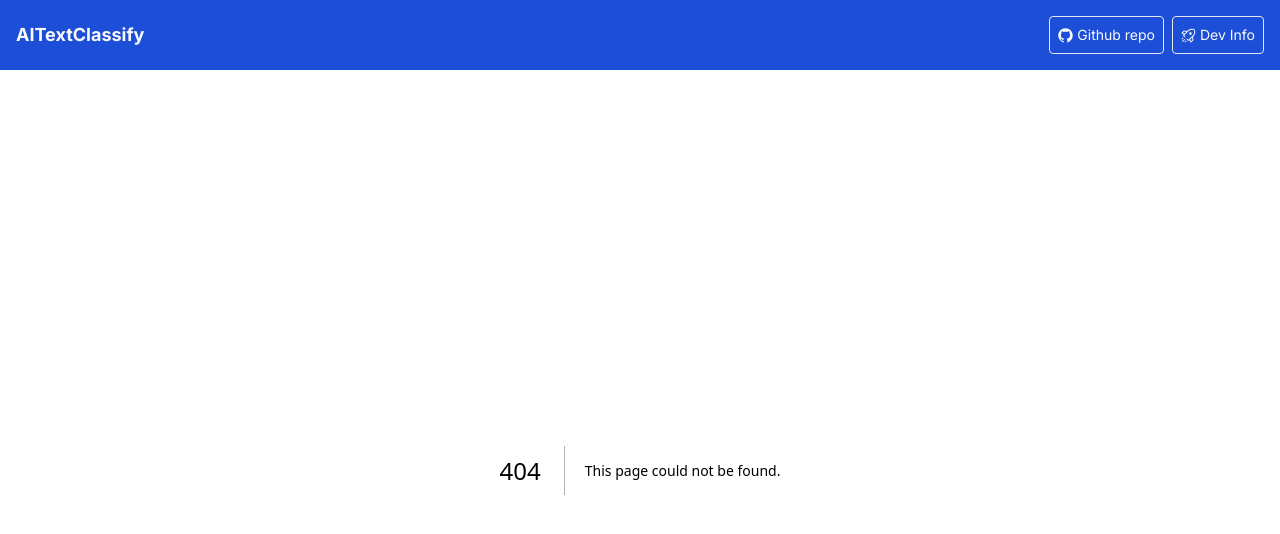
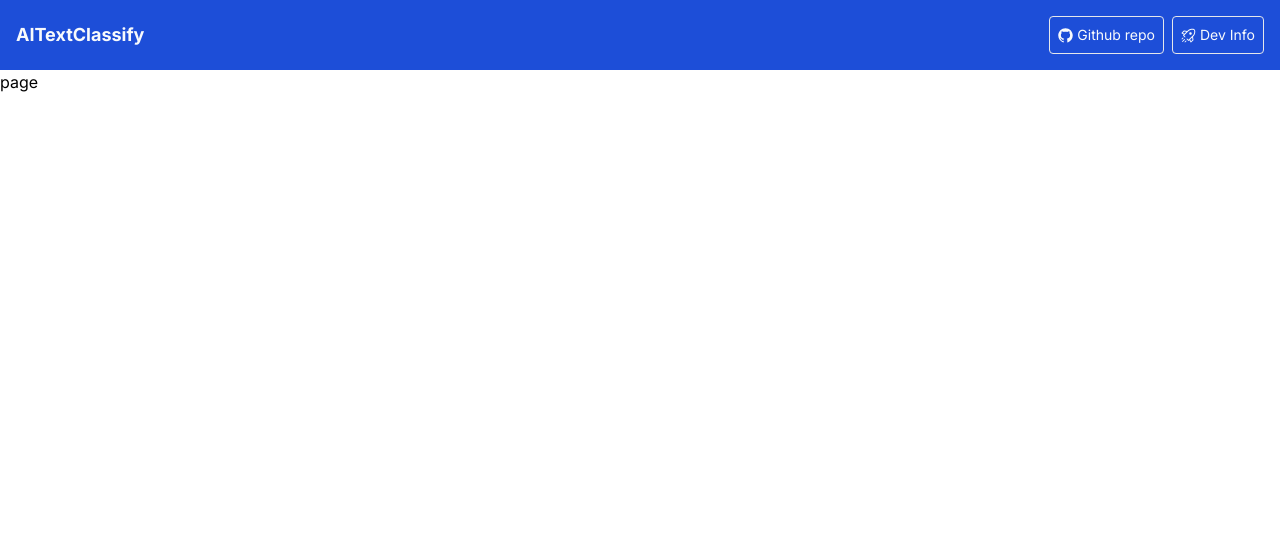
Before and after one commit to ashsajal1/nextjs-image-classification, a Next.js app: page /dev in a window 1280 px wide. Before the commit this address had no page. Shown: the top 534 px of the page. Built offline with nearby package versions, Linux system fonts and the light colour scheme.

Commit message:
Add dev page

```diff
--- /dev/null
+++ b/src/app/dev/page.tsx
@@ -0,0 +1,5 @@
+export default function page() {
+  return (
+    <div>page</div>
+  )
+}
```
